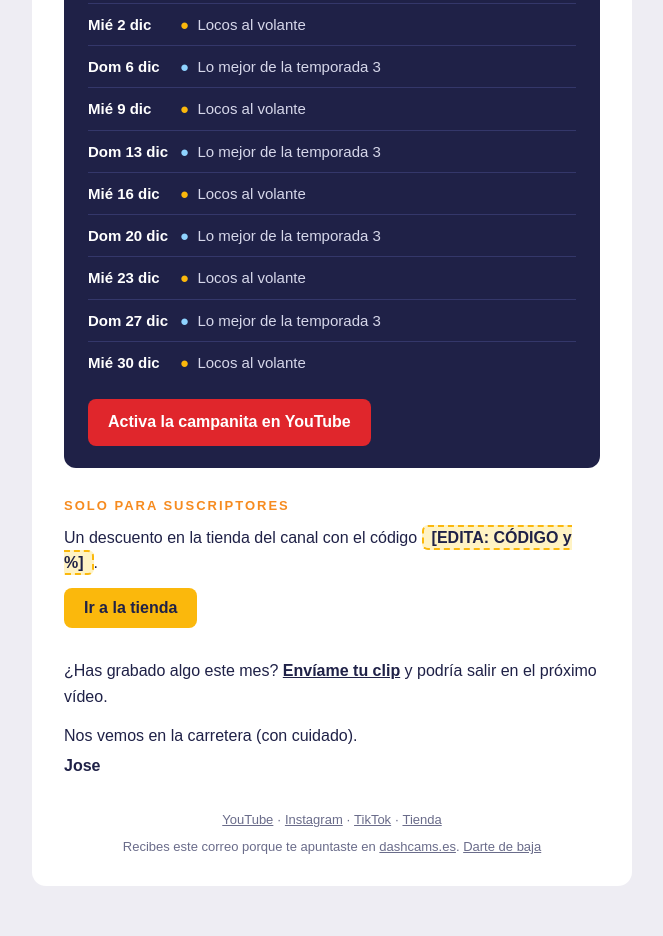
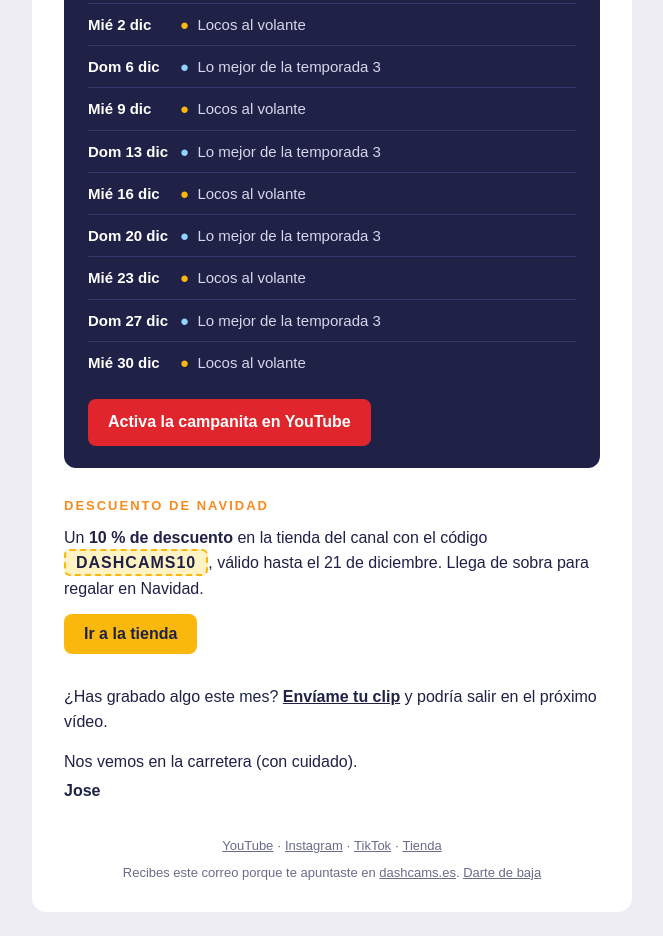
Before and after one commit to JosilloPillo/Dashcams-web, a plain HTML site: page docs/newsletter/numero-1.html in a window 1280 px wide. Shown: the part 2242-3178 px from the top of the page, without its empty margins (308-971 px from the left). Before the commit the page ends 3152 px from the top, so only its background shows below. Drawn offline with Linux system fonts and the light colour scheme.

Commit message:
Newsletter nº 1: código DASHCAMS10
Co-Authored-By: Claude Opus 5.5 <noreply@anthropic.com>
Claude-Session: https://claude.ai/code/session_01MQzpTi9XUnpbRSKxLniG7L

```diff
--- a/docs/newsletter/numero-1.html
+++ b/docs/newsletter/numero-1.html
@@ -89,8 +89,8 @@
 
 <!-- TIENDA -->
 <tr><td style="padding:30px 32px 0;">
-<p style="margin:0 0 12px;font-size:13px;font-weight:bold;letter-spacing:2px;text-transform:uppercase;color:#f68b1f;">Solo para suscriptores</p>
-<p style="margin:0 0 12px;font-size:16px;line-height:1.6;">Un descuento en la tienda del canal con el código <span style="background:#fff3c4;border:2px dashed #fbb80c;padding:2px 8px;border-radius:6px;font-weight:bold;">[EDITA: CÓDIGO y %]</span>.</p>
+<p style="margin:0 0 12px;font-size:13px;font-weight:bold;letter-spacing:2px;text-transform:uppercase;color:#f68b1f;">Descuento de Navidad</p>
+<p style="margin:0 0 12px;font-size:16px;line-height:1.6;">Un <strong>10 % de descuento</strong> en la tienda del canal con el código <span style="background:#fff3c4;border:2px dashed #fbb80c;padding:3px 10px;border-radius:6px;font-weight:bold;letter-spacing:1px;">DASHCAMS10</span>, válido hasta el 21 de diciembre. Llega de sobra para regalar en Navidad.</p>
 <p style="margin:0;"><a href="https://tienda.dashcams.es" style="display:inline-block;background:#fbb80c;color:#1f2147;text-decoration:none;font-weight:bold;padding:11px 20px;border-radius:8px;">Ir a la tienda</a></p>
 </td></tr>
 
```
